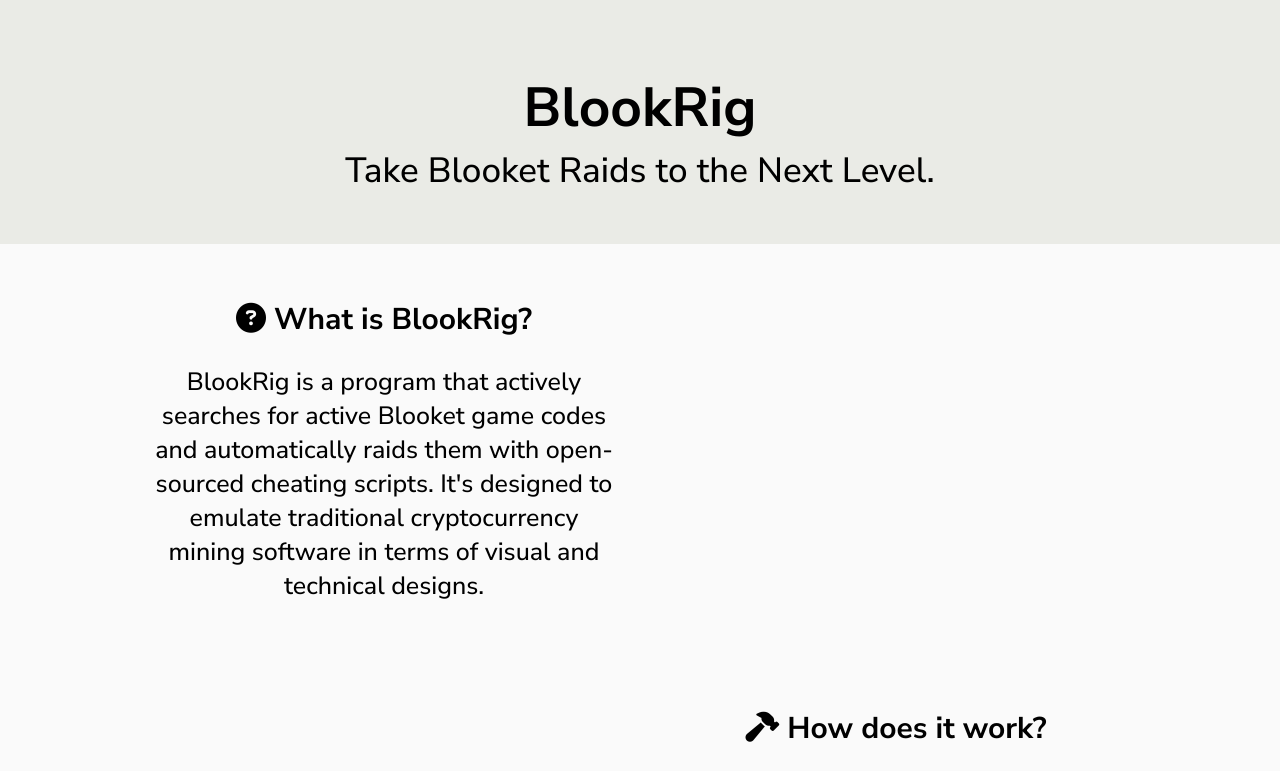
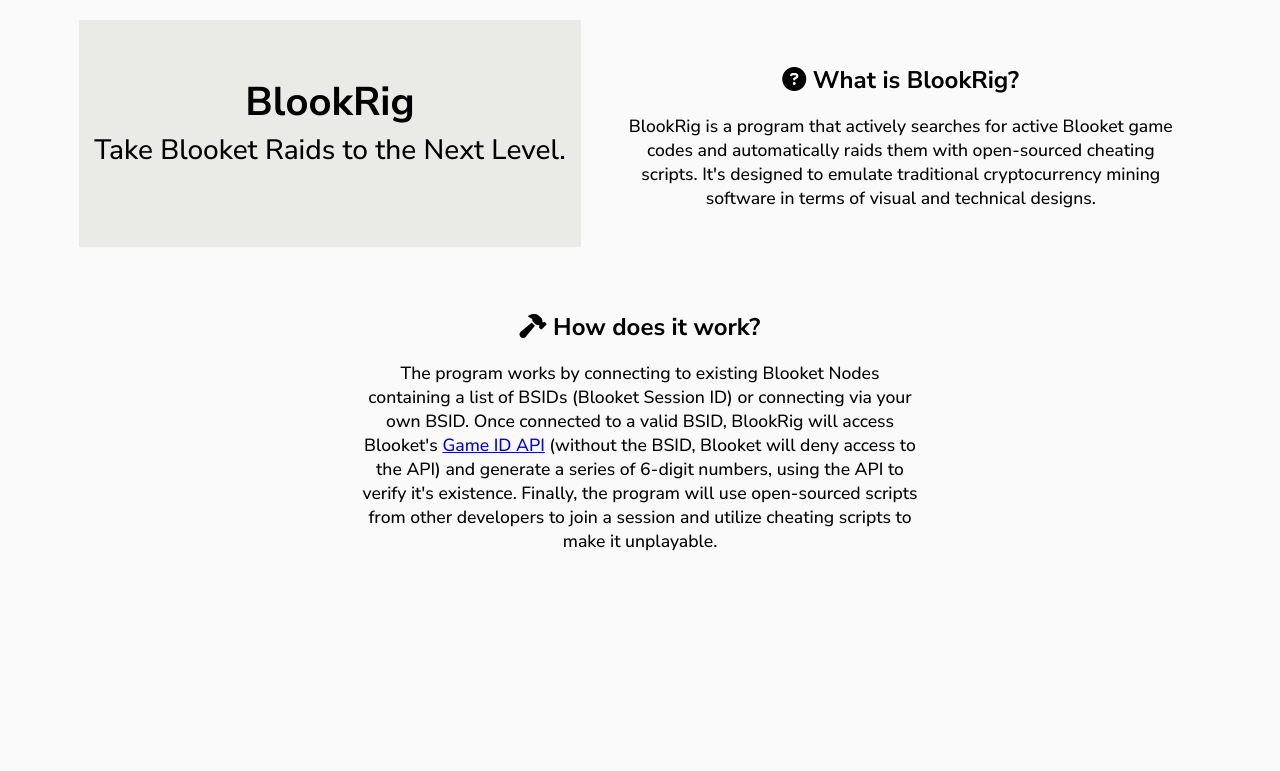
Before and after one commit to BlookRig/BlookRig-Web, a plain HTML site: page index.html in a window 1280 px wide. Shown: the top 771 px of the page. Drawn offline with Linux system fonts and the light colour scheme.

Commit message:
Update styles.css

```diff
--- a/css/styles.css
+++ b/css/styles.css
@@ -19,48 +19,58 @@ body {
   padding: 15px;
 }
 
-#information {
-  margin-left: 10%;
-  margin-right: 50%;
-  padding: 25px;
+main {
+  display: flex;
+  flex-wrap: wrap;
+  justify-content: center;
+  gap: 20px;
+  padding: 20px;
 }
 
+#information,
 #anatomy {
-  margin-right: 10%;
-  margin-left: 50%;
-  padding: 25px;
+  flex: 1 1 400px;
+  max-width: 600px;
+  padding: 20px;
+  box-sizing: border-box;
 }
 
 .name {
-  font-size: 55px;
+  font-size: 2.5rem;
   font-weight: 700;
   margin-bottom: 2px;
 }
 
 .slogan {
-  font-size: 35px;
+  font-size: 1.75rem;
   font-weight: 450;
   margin-top: 0;
 }
 
+#informationtitle,
+#anatomytitle {
+  font-size: 1.5rem;
+}
+
+#informationdescription,
+#anatomydescription {
+  font-size: 1.1rem;
+}
+
 #informationtitle {
   margin-bottom: 5px;
-  font-size: 30px;
   font-weight: 700;
 }
 
 #informationdescription {
-  font-size: 25px;
   font-weight: 450;
 }
 
 #anatomytitle {
   margin-bottom: 5px;
-  font-size: 30px;
   font-weight: 700;
 }
 
 #anatomydescription {
-  font-size: 25px;
   font-weight: 450;
 }
```
